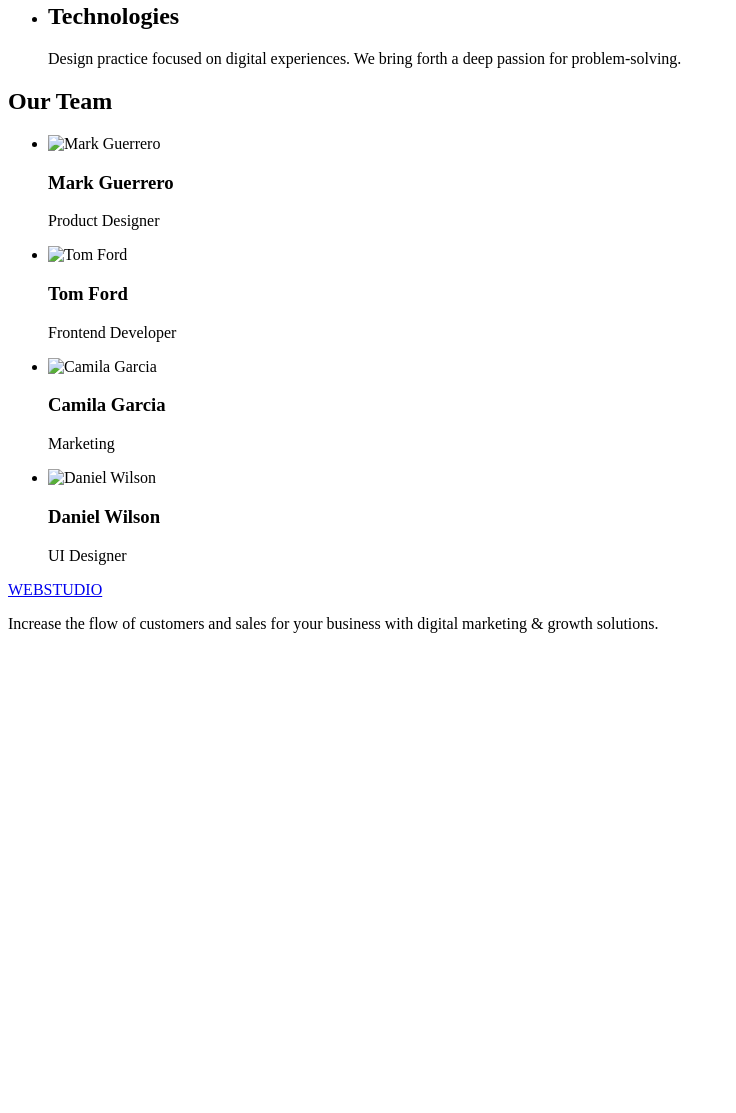
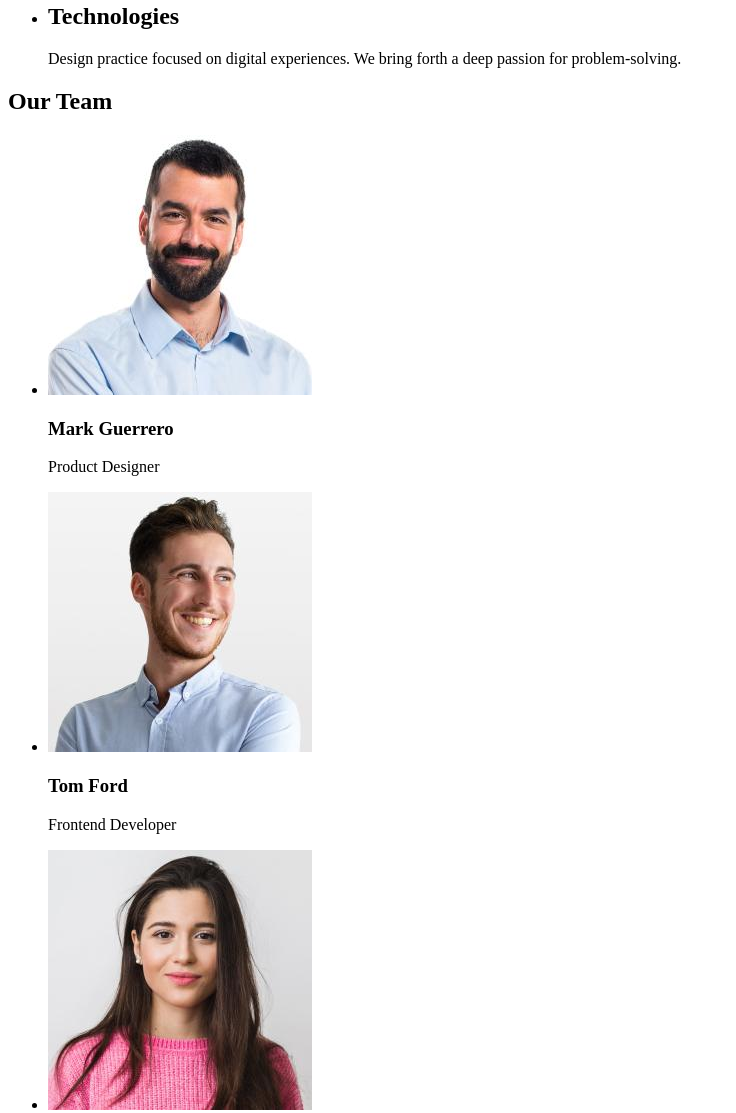
Before and after one commit to SergMarkus/goit-markup-hw-01, a plain HTML site: page index.html in a window 1280 px wide. Shown: the part 507-1620 px from the top of the page, without its empty margins (0-736 px from the left). Before the commit the page ends 1156 px from the top, so only its background shows below. Drawn offline with Linux system fonts and the light colour scheme; the site is published under a folder, as on GitHub Pages, so addresses that start at the root find nothing.

Commit message:
Update index.html
add point

```diff
--- a/index.html
+++ b/index.html
@@ -76,7 +76,7 @@
         <ul>
           <li>
             <img
-              src="/images/team-images/img-1.jpg"
+              src="./images/team-images/img-1.jpg"
               alt="Mark Guerrero"
               width="264"
             />
@@ -85,7 +85,7 @@
           </li>
           <li>
             <img
-              src="/images/team-images/img-2.jpg"
+              src="./images/team-images/img-2.jpg"
               alt="Tom Ford"
               width="264"
             />
@@ -94,7 +94,7 @@
           </li>
           <li>
             <img
-              src="/images/team-images/img-3.jpg"
+              src="./images/team-images/img-3.jpg"
               alt="Camila Garcia"
               width="264"
             />
@@ -103,7 +103,7 @@
           </li>
           <li>
             <img
-              src="/images/team-images/img-4.jpg"
+              src="./images/team-images/img-4.jpg"
               alt="Daniel Wilson"
               width="264"
             />
```
